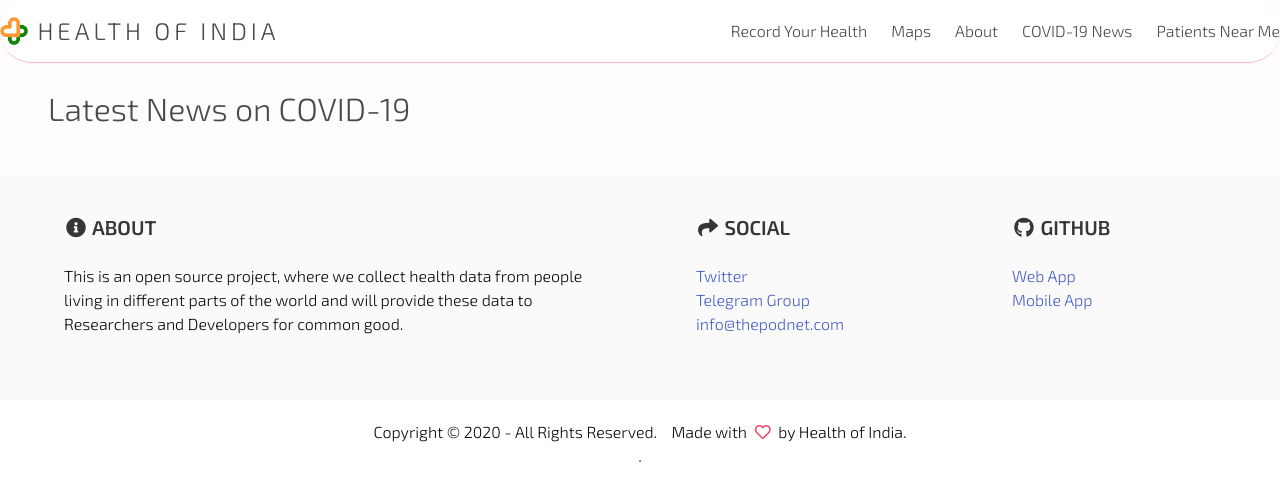
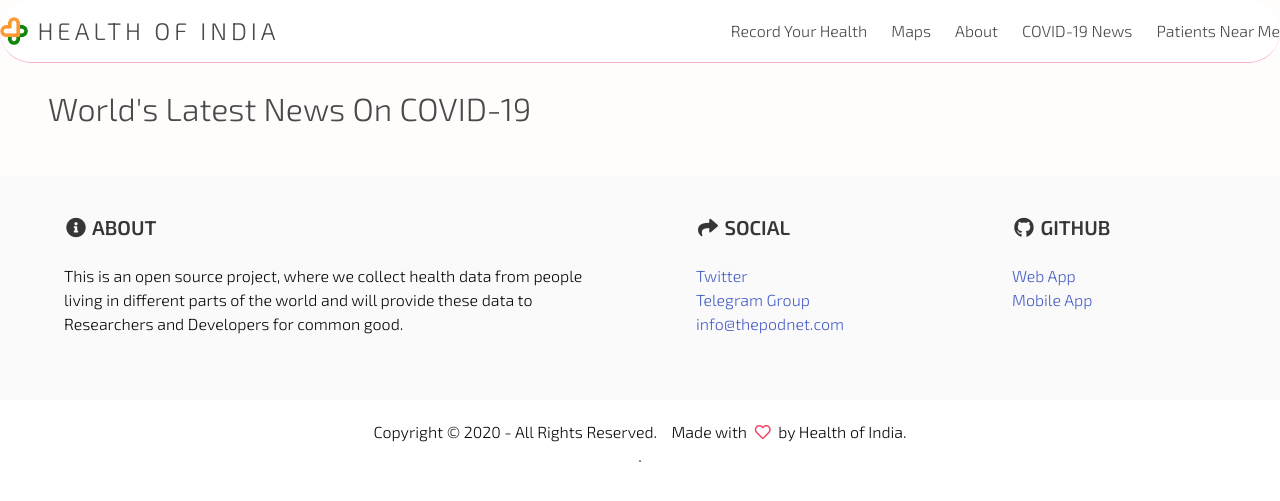
Before and after one commit to Podnet/Fight-Covid19, a Django app: template fight_covid19/templates/news/news.html in a window 1280 px wide. Shown: the top 501 px of the page. Run offline with Django 3.2, Linux system fonts and the light colour scheme; the template is opened without the code that fills it, so the values that code supplies are empty; parts of the project's set-up code (start-up, migrations or seed data) failed here and were passed over; some libraries are stand-ins or nearby versions.

Commit message:
final changes to news page

```diff
--- a/fight_covid19/templates/news/news.html
+++ b/fight_covid19/templates/news/news.html
@@ -7,7 +7,7 @@
 {% block content %}
 <div class="container is-fullhd">
   <div class="section">
-    <h3 class="subtitle is-3 has-padding-top-4">Latest News on COVID-19</h3>
+    <h3 class="subtitle is-3 has-padding-top-4">World's Latest News On COVID-19 </h3>
     <div class="columns is-multiline  is-variable is-1-mobile is-0-tablet is-3-desktop is-8-widescreen is-2-fullhd">
 
       {% for source, news in news_dict.items %}
@@ -53,16 +53,4 @@
 
   </div>
 </div>
-
-<div class="uk-container">
-  <div class="uk-placeholder uk-text-center">
-    <h1></h1>
-  </div>
-  <div div="uk-panel">
-
-  </div>
-
-
-  <div class="uk-margin-large"></div>
-</div>
 {% endblock %}
```
